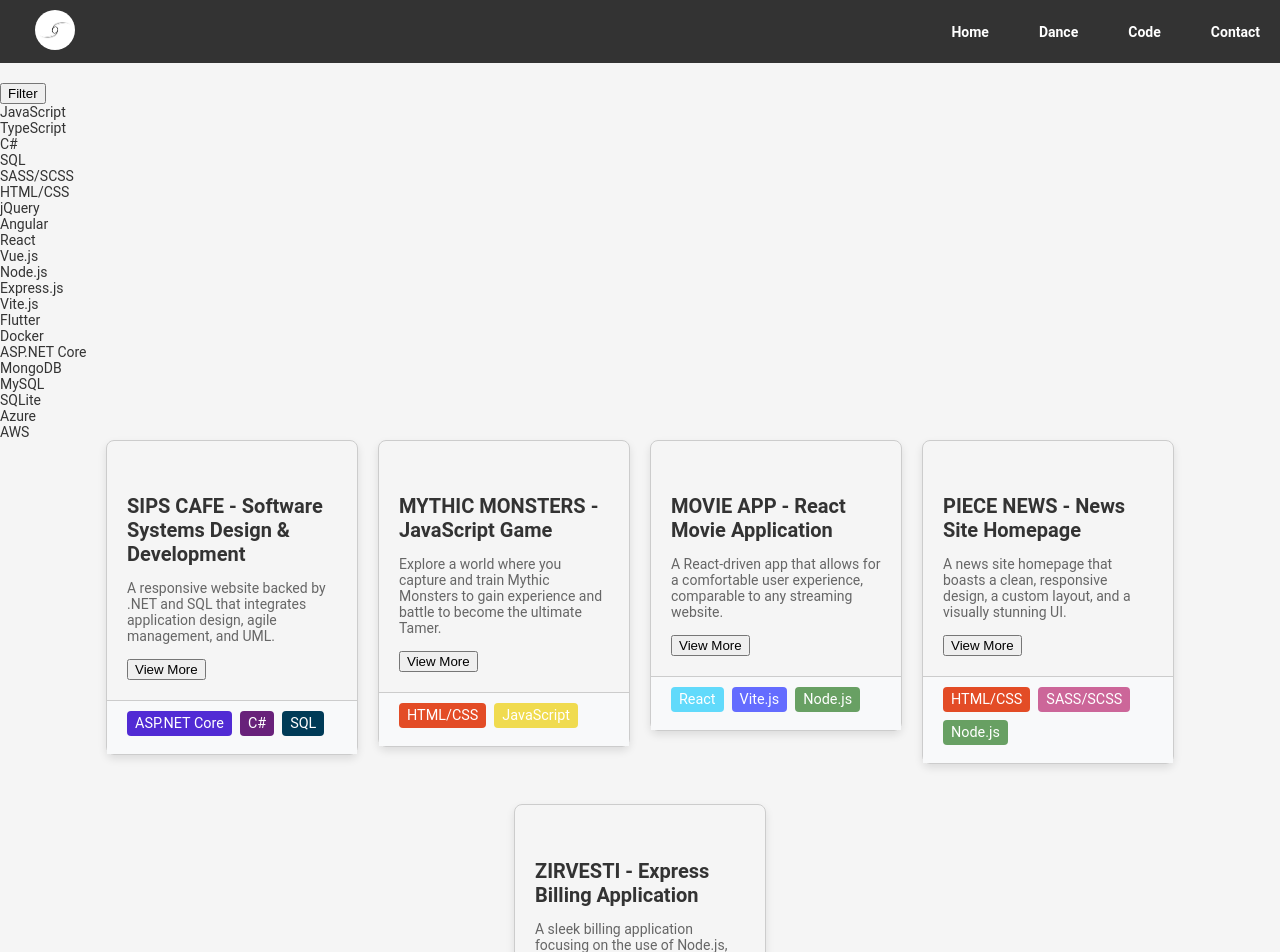
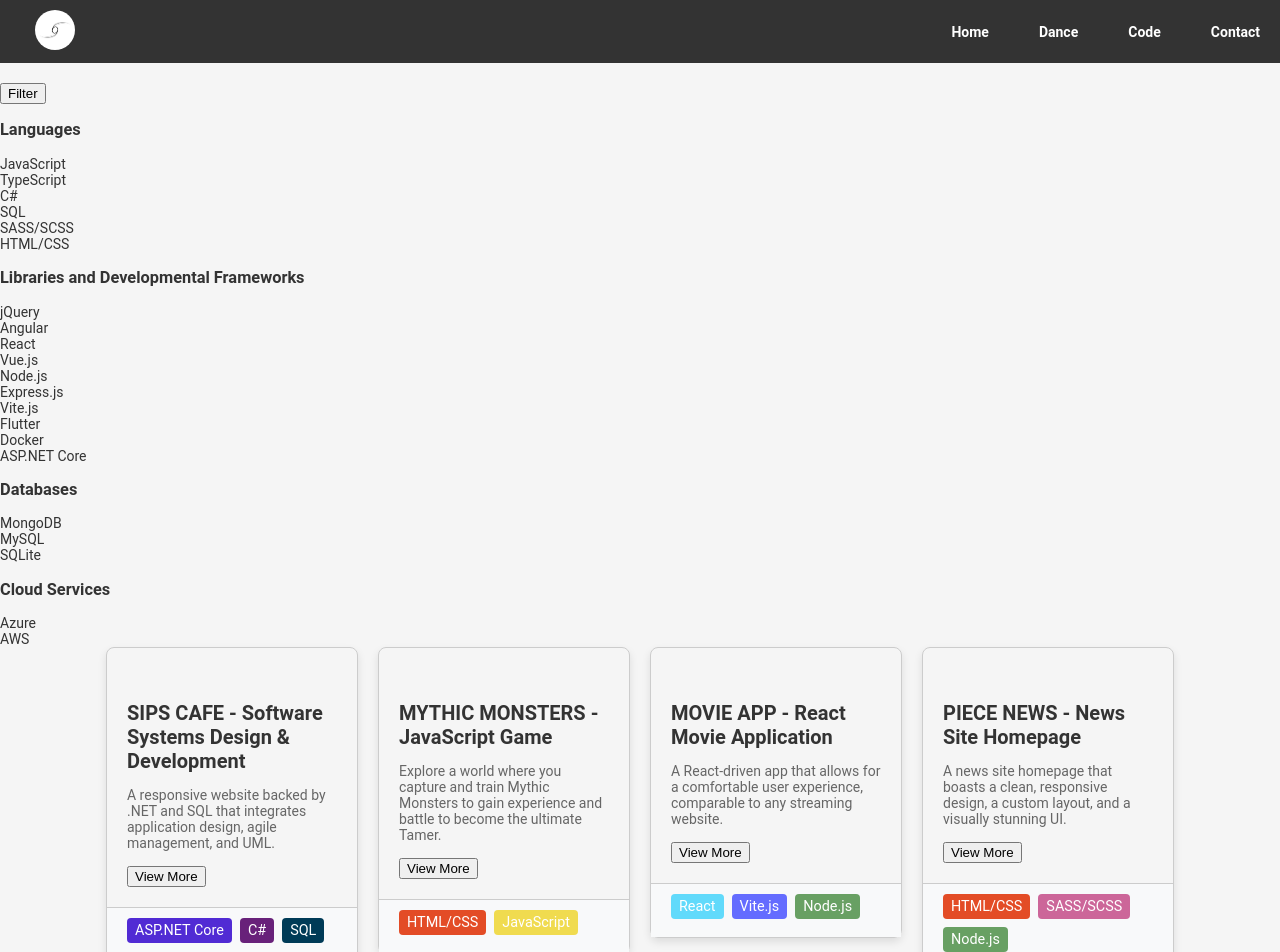
Before and after one commit to everestshi/angularportfolio, an Angular app: page /developer-portfolio in a window 1280 px wide. Shown: the top 952 px of the page. Built offline with nearby package versions, Linux system fonts and the light colour scheme.

Commit message:
routing to detail page working

```diff
--- a/src/app/app.routes.ts
+++ b/src/app/app.routes.ts
@@ -5,6 +5,7 @@ import { ContactComponent } from './contact/contact.component';
 import { DanceComponent } from './dance/dance.component';
 import { ResumeCodeComponent } from './resume-code/resume-code.component';
 import { CodeComponent } from './app-code/code.component';
+import { ProjectComponent } from './project/project.component';
 
 export const routes: Routes = [
     { path: '', component: HomeComponent, pathMatch: 'full' },
@@ -12,6 +13,7 @@ export const routes: Routes = [
     { path: 'dance', component: DanceComponent, pathMatch: 'full' },
     { path: 'code', component: CodeComponent, pathMatch: 'full' },
     { path: 'developer-portfolio', component: PortfolioComponent, pathMatch: 'full'},
+    { path: 'developer-portfolio/:id', component: ProjectComponent},
     { path: 'developer-resume', component: ResumeCodeComponent, pathMatch: 'full'},
     { path: 'contact', component: ContactComponent, pathMatch: 'full'},
     { path: '**', redirectTo: '' }
--- a/src/app/filter/filter.component.html
+++ b/src/app/filter/filter.component.html
@@ -1,12 +1,20 @@
 <section class="filter-section">
-    <div *ngFor="let tag of tags" (click)="setTagFilter(tag)">
-        <div>{{tag?.name}}</div>
-    </div>
+  <ng-container *ngFor="let category of getUniqueCategories()">
+    <h3>{{ category }}</h3>
+    <ng-container *ngFor="let tag of tags">
+      <div *ngIf="tag.category === category" (click)="setTagFilter(tag)">
+        <div>{{ tag.name }}</div>
+      </div>
+    </ng-container>
+  </ng-container>
 </section>
 
 <section class="selected-tags">
-    <!-- Selected tag list -->
-    <div *ngFor="let selectedTag of selectedTags" (click)="setTagFilter(selectedTag)">
-        <div>{{ selectedTag?.name }}</div>
-    </div>
+  <!-- Selected tag list -->
+  <div
+    *ngFor="let selectedTag of selectedTags"
+    (click)="setTagFilter(selectedTag)"
+  >
+    <div>{{ selectedTag?.name }}</div>
+  </div>
 </section>
--- a/src/app/filter/filter.component.ts
+++ b/src/app/filter/filter.component.ts
@@ -15,6 +15,7 @@ export class FilterComponent {
 
   tags: Tag[] = [];
   selectedTags: Tag[] = [];
+
 
   getTags(): void {
     this.tags = this.tagService.getTags();
@@ -38,4 +39,8 @@ export class FilterComponent {
     // Emit the selected tags
     this.newTagFilterEvent.emit(this.selectedTags);
   }
+
+  getUniqueCategories(): string[] {
+    return [...new Set(this.tags.map(tag => tag.category))];
+  }
 }
--- a/src/app/portfolio/portfolio.component.html
+++ b/src/app/portfolio/portfolio.component.html
@@ -14,6 +14,17 @@
 
 <div class="card-container">
     <div *ngFor="let project of projects">
-        <app-project-card [project]="project"></app-project-card>
-    </div>
+        <div class="card" style="max-width: 250px; min-width: 250px;">
+            <div class="card-body">
+                <h5 class="card-title">{{project.name}}</h5>
+                <p class="card-text">{{project.summary}}</p>
+                <button class="card-btn" (click)="navigateToProjectDetail(project)">View More</button>
+            </div>
+
+            <div class="card-footer">
+                <div *ngFor="let tag of project.tags">
+                    <div class="card-tags" [style.background-color]="tag.color">{{tag?.name}}</div>
+                </div>
+            </div>
+        </div>    </div>
 </div>
--- a/src/app/portfolio/portfolio.component.scss
+++ b/src/app/portfolio/portfolio.component.scss
@@ -4,3 +4,60 @@
     justify-content: center;
     gap: 20px;
 }
+
+.card {
+    border: 1px solid #ccc;
+    border-radius: 8px;
+    margin-bottom: 20px;
+    box-shadow: 0 4px 8px rgba(0, 0, 0, 0.1);
+    transition: box-shadow 0.3s ease;
+
+    &:hover {
+      box-shadow: 0 8px 16px rgba(0, 0, 0, 0.2);
+    }
+
+    .card-body {
+      padding: 20px;
+    }
+
+    .card-title {
+      font-size: 1.25rem;
+      margin-bottom: 10px;
+    }
+
+    .card-text {
+      color: #666;
+      margin-bottom: 15px;
+    }
+
+    .btn-primary {
+      background-color: #007bff;
+      color: #fff;
+      border: none;
+      padding: 8px 16px;
+      border-radius: 4px;
+      cursor: pointer;
+
+      &:hover {
+        background-color: #0056b3;
+      }
+    }
+
+    .card-footer {
+      background-color: #f8f9fa;
+      border-top: 1px solid #ccc;
+      padding: 10px 20px;
+      display: flex;
+      flex-wrap: wrap;
+
+      .card-tags {
+        background-color: #6c757d;
+        color: #fff;
+        padding: 4px 8px;
+        border-radius: 4px;
+        margin-right: 8px;
+        margin-bottom: 8px;
+        font-size: 0.9rem;
+      }
+    }
+  }
--- a/src/app/portfolio/portfolio.component.ts
+++ b/src/app/portfolio/portfolio.component.ts
@@ -11,12 +11,10 @@ import { Tag } from '../../models/tag';
 import { FilterComponent } from '../filter/filter.component';
 import { FilterService } from '../services/filter.service';
 
-import { ProjectCardComponent } from '../project-card/project-card.component';
-
 @Component({
   selector: 'app-portfolio',
   standalone: true,
-  imports: [CommonModule, FilterComponent, ProjectCardComponent],
+  imports: [CommonModule, FilterComponent],
   templateUrl: './portfolio.component.html',
   styleUrl: './portfolio.component.scss'
 })
@@ -79,4 +77,9 @@ export class PortfolioComponent implements OnInit{
     this.tagSlugs = [];
     this.router.navigate([], { relativeTo: this.route });
   }
+
+  navigateToProjectDetail(project: Project): void {
+    this.router.navigate(['/developer-portfolio', project.id]);
+  }
+
 }
--- a/src/app/project-card/project-card.component.html
+++ /dev/null
@@ -1,13 +0,0 @@
-<div class="card" style="max-width: 250px; min-width: 250px;">
-    <div class="card-body">
-        <h5 class="card-title">{{project.name}}</h5>
-        <p class="card-text">{{project.summary}}</p>
-        <button class="card-btn">View More</button>
-    </div>
-
-    <div class="card-footer">
-        <div *ngFor="let tag of project.tags">
-            <div class="card-tags" [style.background-color]="tag.color">{{tag?.name}}</div>
-        </div>
-    </div>
-</div>
--- a/src/app/project-card/project-card.component.scss
+++ /dev/null
@@ -1,56 +0,0 @@
-.card {
-    border: 1px solid #ccc;
-    border-radius: 8px;
-    margin-bottom: 20px;
-    box-shadow: 0 4px 8px rgba(0, 0, 0, 0.1);
-    transition: box-shadow 0.3s ease;
-
-    &:hover {
-      box-shadow: 0 8px 16px rgba(0, 0, 0, 0.2);
-    }
-
-    .card-body {
-      padding: 20px;
-    }
-
-    .card-title {
-      font-size: 1.25rem;
-      margin-bottom: 10px;
-    }
-
-    .card-text {
-      color: #666;
-      margin-bottom: 15px;
-    }
-
-    .btn-primary {
-      background-color: #007bff;
-      color: #fff;
-      border: none;
-      padding: 8px 16px;
-      border-radius: 4px;
-      cursor: pointer;
-
-      &:hover {
-        background-color: #0056b3;
-      }
-    }
-
-    .card-footer {
-      background-color: #f8f9fa;
-      border-top: 1px solid #ccc;
-      padding: 10px 20px;
-      display: flex;
-      flex-wrap: wrap;
-
-      .card-tags {
-        background-color: #6c757d;
-        color: #fff;
-        padding: 4px 8px;
-        border-radius: 4px;
-        margin-right: 8px;
-        margin-bottom: 8px;
-        font-size: 0.9rem;
-      }
-    }
-  }
--- a/src/app/project/project.component.html
+++ b/src/app/project/project.component.html
@@ -1,4 +1,7 @@
 <article>
+  <header>
+    <button type="button" (click)="goBack()">Back</button>
+  </header>
   <section class="project-detail">
     <img
       *ngIf="project?.images"
--- a/src/app/project/project.component.ts
+++ b/src/app/project/project.component.ts
@@ -1,6 +1,10 @@
 import { Component, Input } from '@angular/core';
 import { CommonModule } from '@angular/common';
+import { ActivatedRoute } from '@angular/router';
+import { Location } from '@angular/common';
+
 import { Project } from '../../models/project';
+import { ProjectService } from '../services/project.service';
 
 @Component({
   selector: 'app-project',
@@ -10,5 +14,23 @@ import { Project } from '../../models/project';
   styleUrl: './project.component.scss'
 })
 export class ProjectComponent {
-  @Input() project?: Project;
+  constructor(
+    private route: ActivatedRoute,
+    private projectService: ProjectService,
+    private location: Location
+  ) { }
+
+  project?: Project;
+  getProject(): void {
+    const id = Number(this.route.snapshot.paramMap.get('id'));
+    this.project = this.projectService.GetProjectById(id);
+  }
+
+  ngOnInit(): void {
+    this.getProject();
+  }
+
+  goBack(): void {
+    this.location.back();
+  }
 }
```
Also changed, not shown: src/app/project-card/project-card.component.ts (deleted, +0 -15 lines), 1 other file (tests, documents, lock files or other folders). Lines whose indentation alone changed are shown as unchanged.
